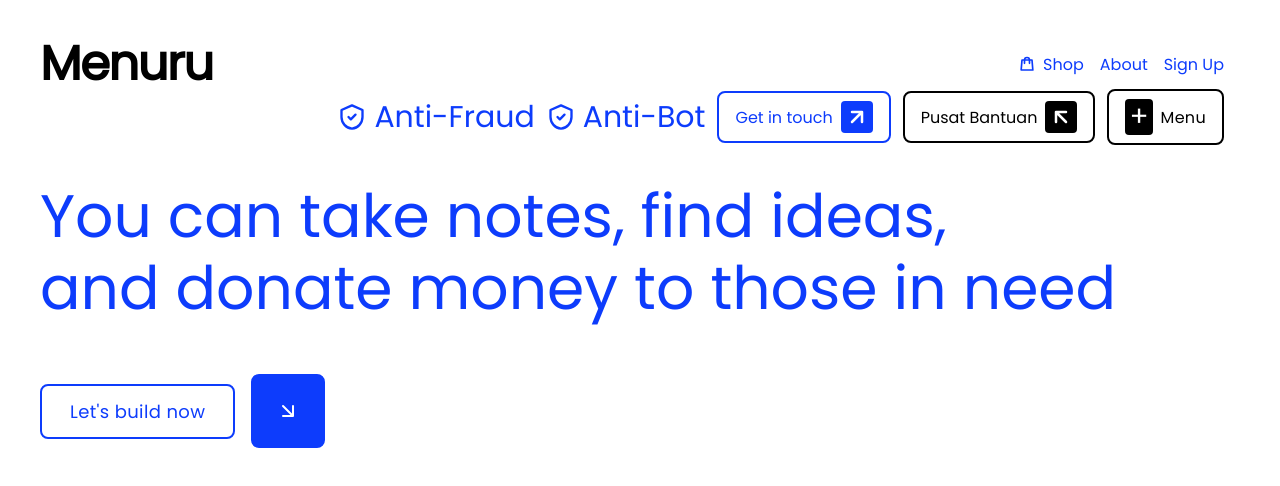
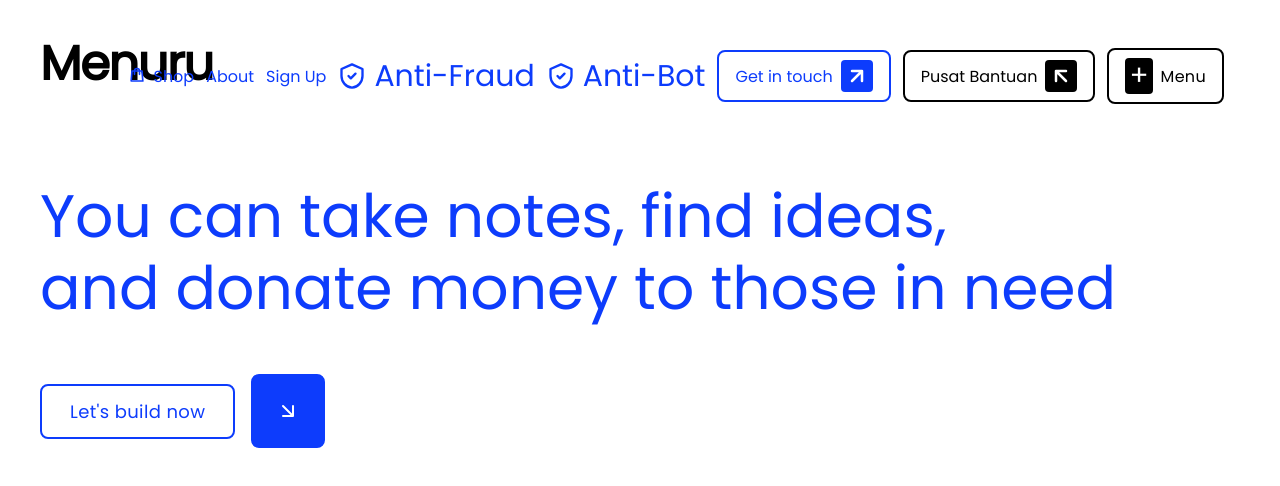
Before and after one commit to vinividivicilala/lolo, a Next.js app in the folder faq/: page / in a window 1280 px wide. Shown: the top 486 px of the page. Built offline with nearby package versions, Linux system fonts and the light colour scheme; no server answers.

Commit message:
Update page.tsx

```diff
--- a/faq/app/page.tsx
+++ b/faq/app/page.tsx
@@ -89,7 +89,6 @@ export default function HomePage(): React.JSX.Element {
   const heroRef = useRef<HTMLDivElement>(null);
   const plusIconRef = useRef<HTMLSpanElement>(null);
 
-  // Auth listener - mulai animasi preloader
   useEffect(() => {
     if (!auth) return;
     const unsubscribe = onAuthStateChanged(auth, () => {
@@ -397,7 +396,7 @@ export default function HomePage(): React.JSX.Element {
           </div>
         </div>
 
-        {/* NAVBAR - FIXED di atas, dengan 2 baris: atas (Shop, About, Sign Up) dan bawah (badge & tombol) */}
+        {/* NAVBAR - Satu baris sejajar dengan judul (top: 40px) */}
         <div
           ref={navbarRef}
           style={{
@@ -406,26 +405,17 @@ export default function HomePage(): React.JSX.Element {
             right: "40px",
             zIndex: 100,
             display: "flex",
-            flexDirection: "column",
-            alignItems: "flex-end",
+            alignItems: "center",
             gap: "12px",
-            padding: "12px 16px",
+            flexWrap: "wrap",
+            justifyContent: "flex-end",
+            padding: "8px 16px",
             borderRadius: "12px",
             backgroundColor: isMenuOpen ? "rgba(255,255,255,0.95)" : "rgba(255,255,255,0)",
             backdropFilter: isMenuOpen ? "blur(20px)" : "blur(0px)",
             transition: "all 0.3s ease",
             pointerEvents: "auto",
             boxShadow: isMenuOpen ? "0 4px 20px rgba(0,0,0,0.1)" : "none",
-          }}
-        >
-          {/* Baris atas: Shop (icon + text), About, Sign Up */}
-          <div
-            style={{
-              display: "flex",
-              alignItems: "center",
-              gap: "16px",
-              flexWrap: "wrap",
-              justifyContent: "flex-end",
           }}
         >
           {/* Shop */}
@@ -489,18 +479,7 @@ export default function HomePage(): React.JSX.Element {
               Sign Up
             </span>
           </div>
-          </div>
 
-          {/* Baris bawah: Anti-Fraud, Anti-Bot, Get in touch, Pusat Bantuan, Menu */}
-          <div
-            style={{
-              display: "flex",
-              alignItems: "center",
-              gap: "12px",
-              flexWrap: "wrap",
-              justifyContent: "flex-end",
-            }}
-          >
           {/* Anti-Fraud */}
           <div
             style={{
@@ -680,7 +659,6 @@ export default function HomePage(): React.JSX.Element {
             >
               {isMenuOpen ? "Close" : "Menu"}
             </span>
-            </div>
           </div>
         </div>
 
```
Lines whose indentation alone changed are shown as unchanged.
